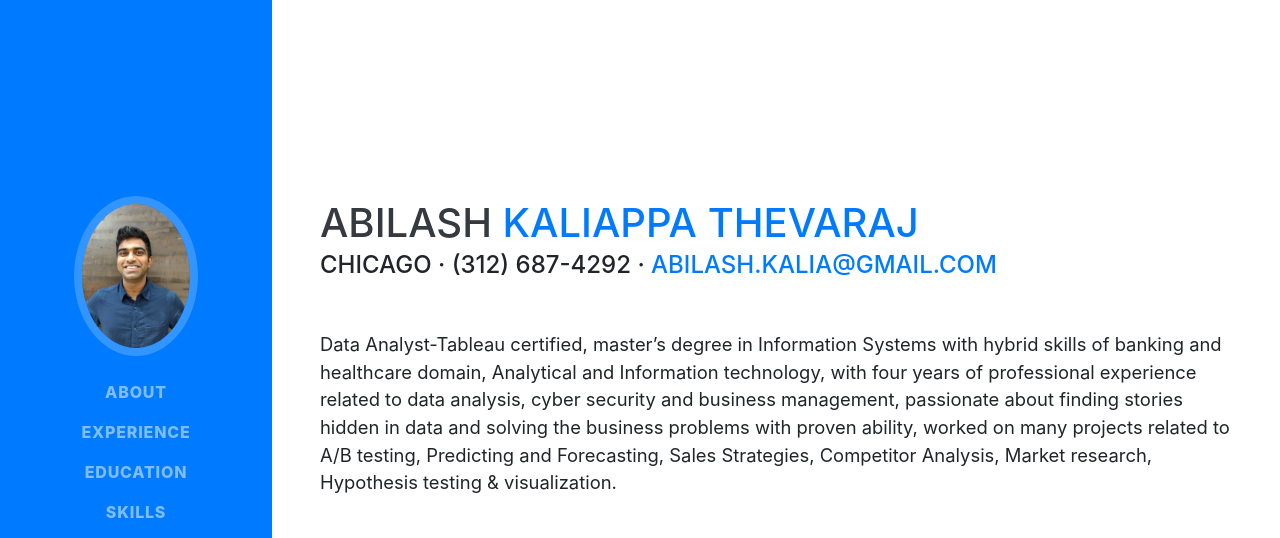
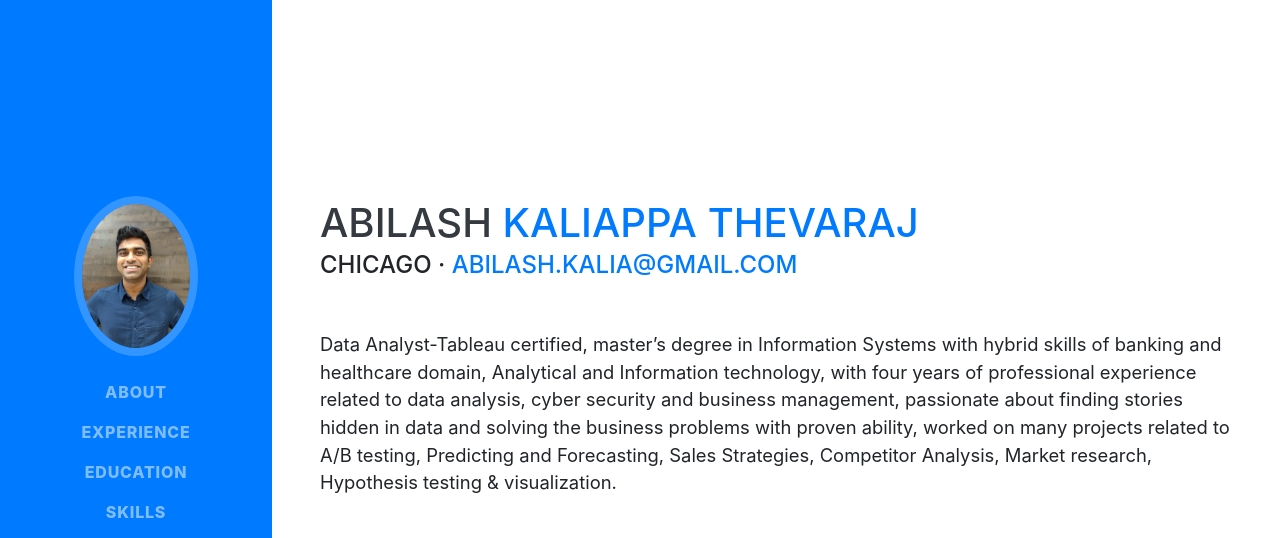
Before and after one commit to tabilash/tabilash.github.io, a website with bundled scripts: page index.html in a window 1280 px wide. Shown: the top 538 px of the page. Built offline with nearby package versions, Linux system fonts and the light colour scheme; a web font is replaced by a local one.

Commit message:
Update index.html

```diff
--- a/index.html
+++ b/index.html
@@ -66,7 +66,7 @@
         <h1 class="mb-0">Abilash
           <span class="text-primary">Kaliappa Thevaraj</span>
         </h1>
-        <div class="subheading mb-5">Chicago · (312) 687-4292 ·
+        <div class="subheading mb-5">Chicago ·
           <a href="abilash.kalia@gmail.com">abilash.kalia@gmail.com</a>
         </div>
         <p class="lead mb-5">Data Analyst-Tableau certified, master’s degree in Information Systems with hybrid skills of banking and healthcare domain, Analytical and Information technology, with four years of professional experience related to data analysis, cyber security and business management, passionate about finding stories hidden in data and solving the business problems with proven ability, worked on many projects related to A/B testing, Predicting and Forecasting, Sales Strategies, Competitor Analysis, Market research, Hypothesis testing & visualization.</p>
```
